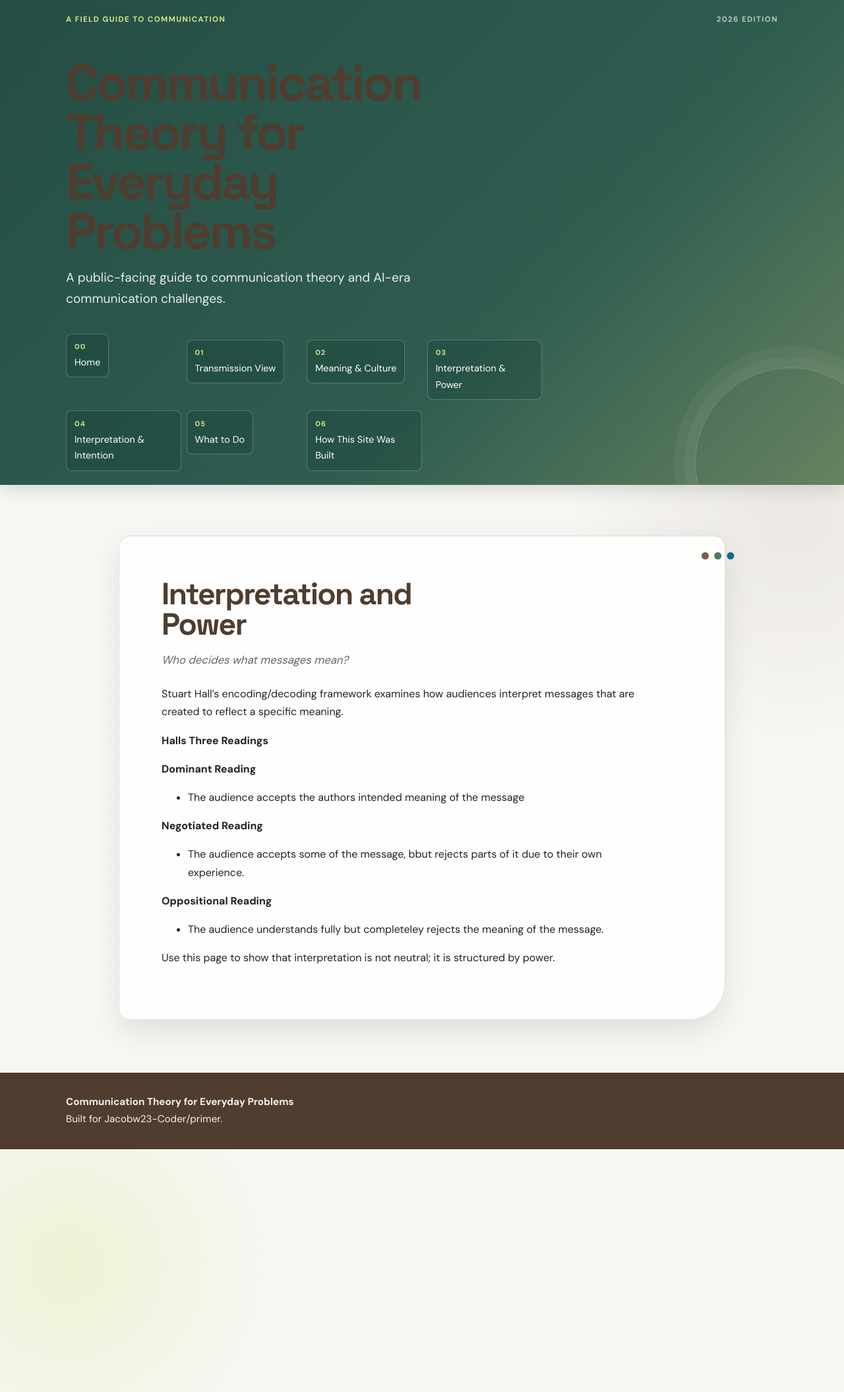
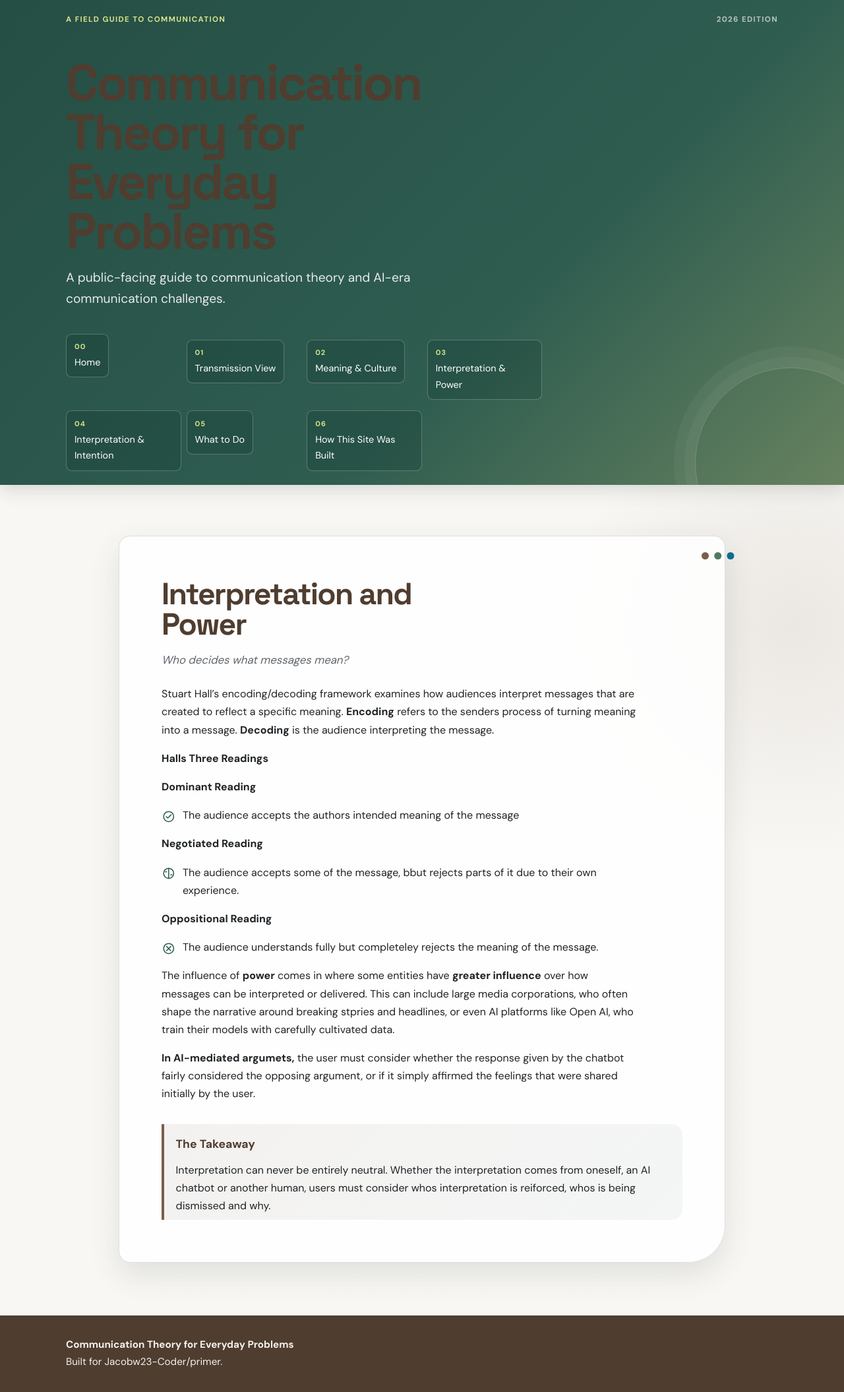
Before and after one commit to Jacobw23-Coder/primer, a Jekyll site: the page built from pages/interpretation-and-power.md, in a window 1280 px wide. Shown: the whole page at 66% size. Built offline with Jekyll 4.4.1, drawn with Linux system fonts in a browser that asks for light colours.

Commit message:
Major changes made to i&p page

```diff
--- a/assets/css/style.css
+++ b/assets/css/style.css
@@ -404,6 +404,30 @@ h3 {
   stroke-width: 1.7;
 }
 
+.reading-list {
+  list-style: none;
+  margin-top: 0.5rem;
+  padding-left: 0;
+}
+
+.reading-list li {
+  display: flex;
+  align-items: flex-start;
+  gap: 0.65rem;
+}
+
+.reading-icon {
+  flex: 0 0 1.35rem;
+  width: 1.35rem;
+  height: 1.35rem;
+  margin-top: 0.28rem;
+  fill: none;
+  stroke: var(--forest-green);
+  stroke-linecap: round;
+  stroke-linejoin: round;
+  stroke-width: 1.7;
+}
+
 p,
 ul,
 ol {
--- a/pages/interpretation-and-power.md
+++ b/pages/interpretation-and-power.md
@@ -4,17 +4,49 @@ title: Interpretation and Power
 ---
 <p class="subheading"><em>Who decides what messages mean?</em></p>
 
-Stuart Hall's encoding/decoding framework examines how audiences interpret messages that are created to reflect a specific meaning.
+Stuart Hall's encoding/decoding framework examines how audiences interpret messages that are created to reflect a specific meaning. **Encoding** refers to the senders process of turning meaning into a message. **Decoding** is the audience interpreting the message.
 
 **Halls Three Readings**
 
 **Dominant Reading**
-- The audience accepts the authors intended meaning of the message
+<ul class="reading-list">
+  <li>
+    <svg class="reading-icon" viewBox="0 0 24 24" aria-hidden="true" focusable="false">
+      <circle cx="12" cy="12" r="8.5"></circle>
+      <path d="m8 12 2.5 2.5L16 9"></path>
+    </svg>
+    <span>The audience accepts the authors intended meaning of the message</span>
+  </li>
+</ul>
 
 **Negotiated Reading**
-- The audience accepts some of the message, bbut rejects parts of it due to their own experience.
+<ul class="reading-list">
+  <li>
+    <svg class="reading-icon" viewBox="0 0 24 24" aria-hidden="true" focusable="false">
+      <circle cx="12" cy="12" r="8.5"></circle>
+      <path d="M12 3.5v17"></path>
+      <path d="M8.5 9.5h-2M17.5 14.5h-2"></path>
+    </svg>
+    <span>The audience accepts some of the message, bbut rejects parts of it due to their own experience.</span>
+  </li>
+</ul>
 
 **Oppositional Reading**
-- The audience understands fully but completeley rejects the meaning of the message.
+<ul class="reading-list">
+  <li>
+    <svg class="reading-icon" viewBox="0 0 24 24" aria-hidden="true" focusable="false">
+      <circle cx="12" cy="12" r="8.5"></circle>
+      <path d="m8.5 8.5 7 7M15.5 8.5l-7 7"></path>
+    </svg>
+    <span>The audience understands fully but completeley rejects the meaning of the message.</span>
+  </li>
+</ul>
 
-Use this page to show that interpretation is not neutral; it is structured by power.
+The influence of **power** comes in where some entities have **greater influence** over how messages can be interpreted or delivered. This can include large media corporations, who often shape the narrative around breaking stpries and headlines, or even AI platforms like Open AI, who train their models with carefully cultivated data.
+
+**In AI-mediated argumets,** the user must consider whether the response given by the chatbot fairly considered the opposing argument, or if it simply affirmed the feelings that were shared initially by the user.
+
+<div class="page-callout">
+  <strong>The Takeaway</strong>
+  <p>Interpretation can never be entirely neutral. Whether the interpretation comes from oneself, an AI chatbot or another human, users must consider whos interpretation is reiforced, whos is being dismissed and why.</p>
+</div>
```
